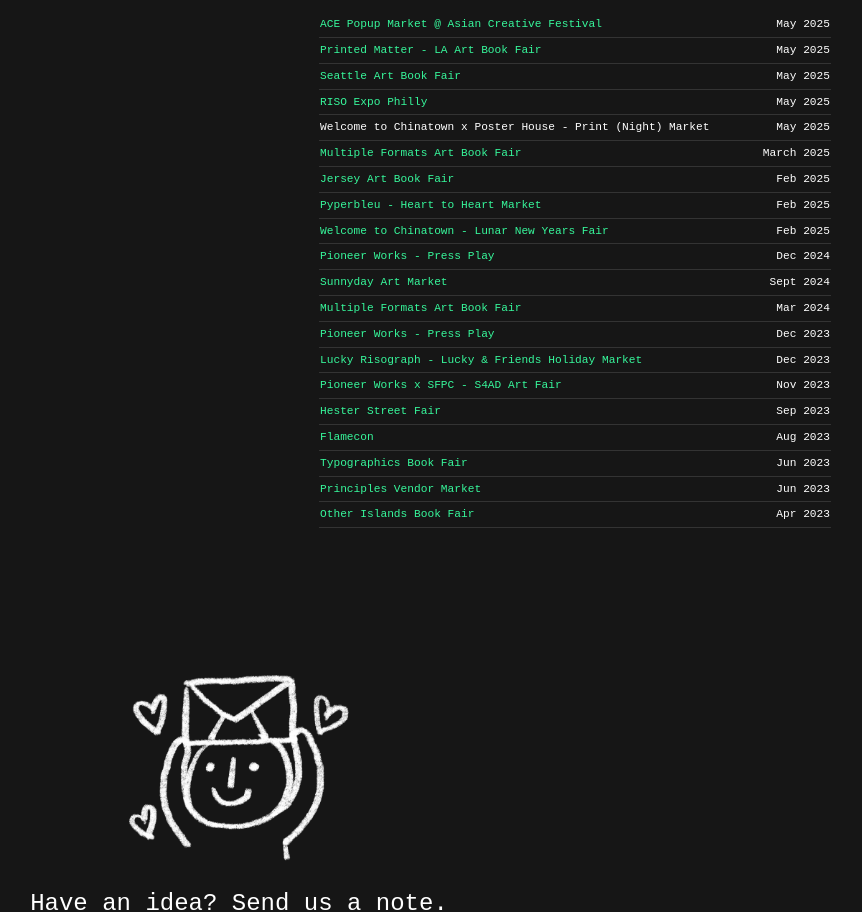
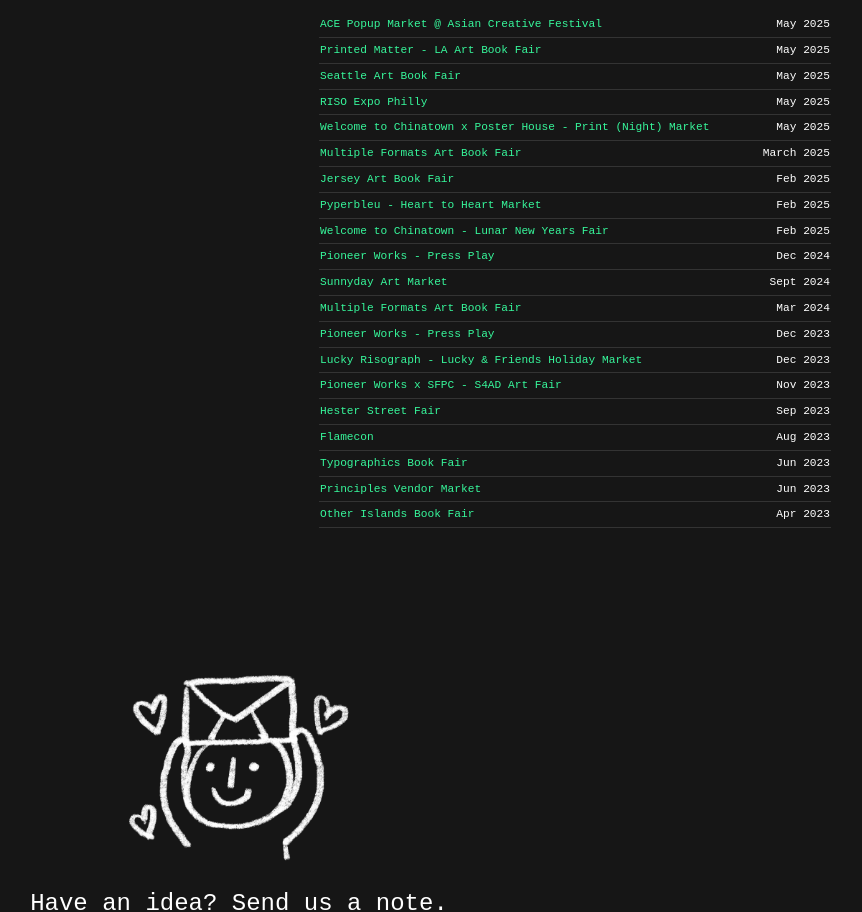
Before and after one commit to spacetypeco/web, a Next.js app: page /about in a window 1280 px wide. Shown: the part 10900-11812 px from the top of the page, without its empty margins (401-1263 px from the left). Built offline with nearby package versions, Linux system fonts and the light colour scheme; a web font is replaced by a local one.

Commit message:
Add link for WtC

```diff
--- a/pages/about.jsx
+++ b/pages/about.jsx
@@ -660,6 +660,7 @@
     },
     {
       host: "Welcome to Chinatown x Poster House - Print (Night) Market",
+      link: "https://posterhouse.org/event/first-friday-night-market-curated-by-welcome-to-chinatown/",
       dates: "May 2025",
     },
     {
```
